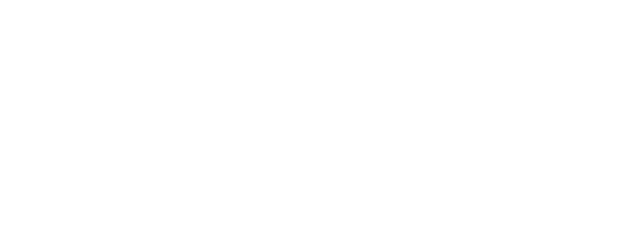
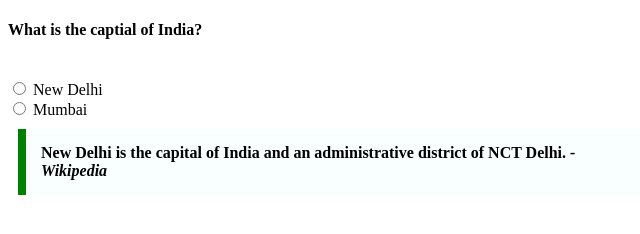
Before and after one commit to acciojob/trivia-Manish123Sharma, a website: page main.html in a window 1280 px wide. Shown: the whole page, without its empty margins (0-640 px from the left). Drawn offline with Linux system fonts and the light colour scheme.

Commit message:
created a submission

```diff
--- a/main.html
+++ b/main.html
@@ -8,6 +8,15 @@
 
 <body>
 	<!-- the entire body must be written by student -->
+	<h4>What is the captial of India?</h4>
+	<br>
+	<label><input type="radio" name="capital" value="new-delhi"> New Delhi</label>
+	<br>
+    <label><input type="radio" name="capital" value="mumbai"> Mumbai</label>
+	<blockquote id = 'quote'>
+		New Delhi is the capital of India and an administrative district of NCT Delhi.
+		<cite>- Wikipedia</cite>
+	</blockquote>
     <script type="text/javascript" src="./script.js">
 </script>
 
--- a/styles.css
+++ b/styles.css
@@ -1,2 +1,10 @@
 
 /* Your CSS Code here. */
+#quote {
+	max-width: 600px;
+	margin: 10px;
+	padding: 15px;
+	border-left: 8px solid green;
+	background-color: #f8fffe;
+	font-weight: bold;
+}
```
